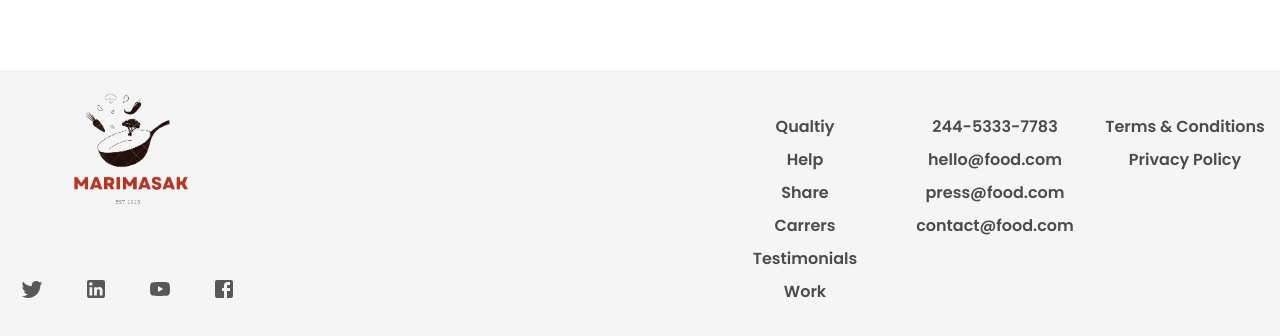
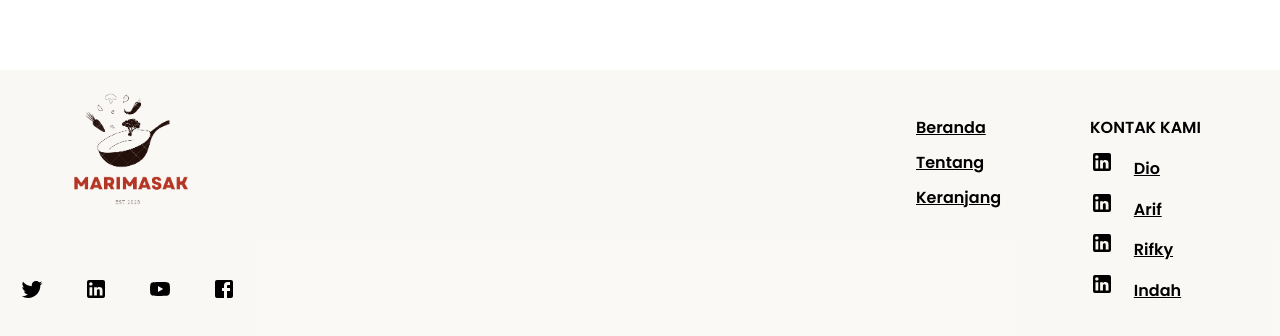
Before and after one commit to rifkyhilman/Marimasak-client, a React (Create React App) app: page / in a window 1280 px wide. Shown: the part 1030-1366 px from the top of the page. Built offline with nearby package versions, Linux system fonts and the light colour scheme; no server answers.

Commit message:
update ui

```diff
--- a/src/Components/Footer.jsx
+++ b/src/Components/Footer.jsx
@@ -23,22 +23,29 @@ const Footer = () => {
       </div>
       <div className="footer-wrapper__section-two">
         <div className="footer-wrapper__section-two__columns">
-          <span>Qualtiy</span>
-          <span>Help</span>
-          <span>Share</span>
-          <span>Carrers</span>
-          <span>Testimonials</span>
-          <span>Work</span>
+               <a href="/">Beranda</a>
+               <a href="about">Tentang</a>
+               <a href="keranjang">Keranjang</a>
+
         </div>
         <div className="footer-wrapper__section-two__columns">
-          <span>244-5333-7783</span>
-          <span>hello@food.com</span>
-          <span>press@food.com</span>
-          <span>contact@food.com</span>
-        </div>
-        <div className="footer-wrapper__section-two__columns">
-          <span>Terms & Conditions</span>
-          <span>Privacy Policy</span>
+          <span>KONTAK KAMI</span>
+          <span><LinkedInIcon /> <a href="https://www.linkedin.com/in/dio-hartawan-arnas-b2239a279/"
+        target="_blank"
+        rel="noopener noreferrer"
+        >Dio</a></span>
+          <span><LinkedInIcon /> <a href="https://www.linkedin.com/in/arif-wibisono-526424279/"
+        target="_blank"
+        rel="noopener noreferrer"
+        >Arif</a> </span>
+           <span><LinkedInIcon /> <a href="https://www.linkedin.com/in/muhammad-rifki-hilman-1a3421192/"
+        target="_blank"
+        rel="noopener noreferrer"
+        >Rifky</a></span>
+          <span><LinkedInIcon /> <a href="https://www.linkedin.com/in/indah-warohmah-740bb3262/"
+        target="_blank"
+        rel="noopener noreferrer"
+        >Indah</a></span>
         </div>
       </div>
     </div>
--- a/src/Styles/Footer.scss
+++ b/src/Styles/Footer.scss
@@ -2,7 +2,7 @@
     display: flex;
     margin-top: 100px;
     align-items: center;
-    background-color: whitesmoke;
+    background-color: rgba(250, 248, 245, 0.911);
     padding: 20px 0 20px 0;
 
     &__section-one {
@@ -23,7 +23,7 @@
         &__icons svg {
             font-size: 1.5rem;
             margin: 1.25rem;
-            color: #585858;
+            color: #000000;
         }
     }
 
@@ -31,19 +31,27 @@
         flex: 1;
         display: flex;
         justify-content: flex-end;
-        text-align: center;
+        text-align: right;
 
         &__columns {
             display: flex;
             flex-direction: column;
             min-width: 190px;
+            text-align: left;
         }
 
         &__columns span {
-            margin: 0.25rem 0rem;
+            margin: 0.30rem 0rem;
             font-weight: 600;
-            color: #4c4c4c;
-            cursor: pointer;
+            color: #000000;
           }
+
+        &__columns a {
+            color: #000000;
+            font-weight: 600;
+            margin: 0.30rem 1rem ;
+
+        }
+
     }
   }
--- a/src/Styles/Hero.scss
+++ b/src/Styles/Hero.scss
@@ -34,6 +34,9 @@
       font-weight: 650;
       font-size: 5.5rem;
       line-height: 100%;
+      text-shadow: 2px 2px 4px rgba(0, 0, 0, 0.5);
+
+
     }
 
     &__inner p {
```
Also changed, not shown: src/Assets/MARIMASAK.png, src/Assets/MARIMASAK1.png (added).
